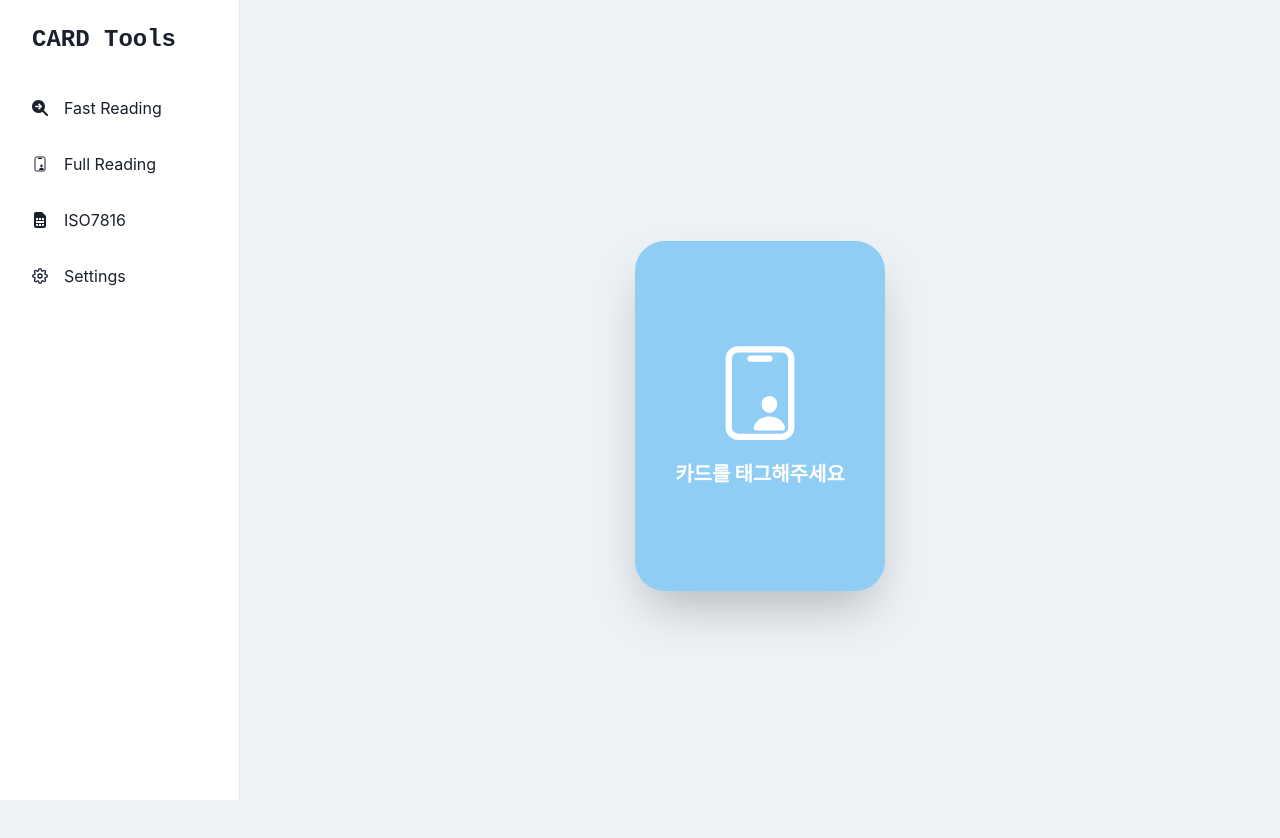
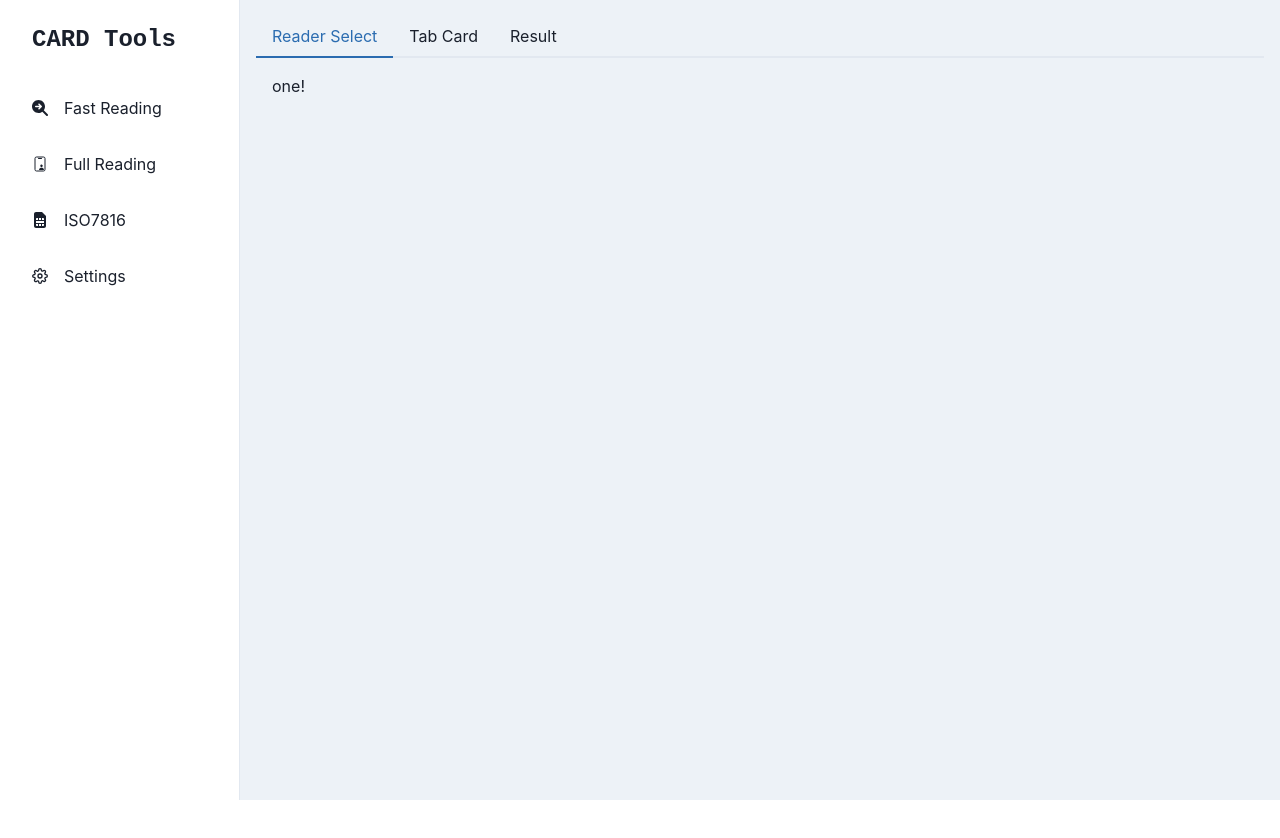
Before and after one commit to kg3546549/Scard-electron-react-app, a React (Create React App) app: page / in a window 1280 px wide. Shown: the top 838 px of the page. After the commit the page ends 800 px from the top, so only its background shows below. Built offline with nearby package versions, Linux system fonts and the light colour scheme.

Commit message:
FastReading : View Change
View Change

```diff
--- a/src/Views/Pages/FastReading.tsx
+++ b/src/Views/Pages/FastReading.tsx
@@ -1,6 +1,10 @@
 import React, { ReactNode, useState } from 'react'
 
-import {Card, Flex, Heading, Text, VStack, Spacer, Box, Button} from '@chakra-ui/react'
+import {
+  Card, Flex, Heading, Text, VStack, HStack, Spacer, Box, Button,
+  Tabs, TabList, TabPanels, Tab, TabPanel, Stack, Select
+} from '@chakra-ui/react'
+
 
 import {
   IoIdCardOutline
@@ -14,14 +18,22 @@ function moveFunc() {
   }, 1);
 }
 
-export const FastReading = () => {
 
-  const [widAni, setWidAni] = useState("open");
+const CardTagTab = () => {
+
 
   return (
     <>
-    <VStack>
-      <Flex h={"100vh"} align={"center"} justify={"center"}>
+      <Stack align={'center'} justify={'center'} >
+        <HStack>
+          <Heading size={'sm'}>리더 선택 : </Heading>
+          <Select placeholder='Select Reader' bgColor='white' w={350} onChange={ (e)=>{console.log(e)} }>
+            <option value={0}> [0] ACR122U </option>
+            <option value={1}> [1] ACR122U </option>
+            <option value={2}> [2] ACR122U </option>
+          </Select>
+        </HStack>
+        <Flex align={"center"} justify={"center"}>
           <Card h={350} w={250} bgColor={"blue.200"} shadow={"2xl"} borderRadius={30}>
             <Flex h={"100vh"} align={"center"} justify={"center"}>
               <VStack>
@@ -37,7 +49,39 @@ export const FastReading = () => {
             asdf
           </Box>
         </Flex>
-    </VStack>
+      </Stack>
     </>
   );
 }
+
+
+export const FastReading = () => {
+
+  const [widAni, setWidAni] = useState("open");
+
+  return (
+    <>
+    <Tabs>
+      <TabList>
+        <Tab>Reader Select</Tab>
+        <Tab>Tab Card</Tab>
+        <Tab>Result</Tab>
+      </TabList>
+      <TabPanels>
+        <TabPanel>
+          <p>one!</p>
+        </TabPanel>
+        <TabPanel>
+
+          <CardTagTab/>
+
+        </TabPanel>
+        <TabPanel>
+          <p>three!</p>
+        </TabPanel>
+      </TabPanels>
+
+    </Tabs>
+    </>
+  );
+}
--- a/src/Views/Sidebar.tsx
+++ b/src/Views/Sidebar.tsx
@@ -100,7 +100,7 @@ export default function Sidebar() {
   ]
 
   return (
-    <Box minH="500vh" bg={useColorModeValue('gray.100', 'gray.900')}>
+    <Box minH="100vh" bg={useColorModeValue('gray.100', 'gray.900')}>
       <SidebarContent onClose={() => onClose} LinkItems={LinkItems} display={{ base: 'none', md: 'block' }} />
       <Drawer
         isOpen={isOpen}
```
Lines whose indentation alone changed are shown as unchanged.
